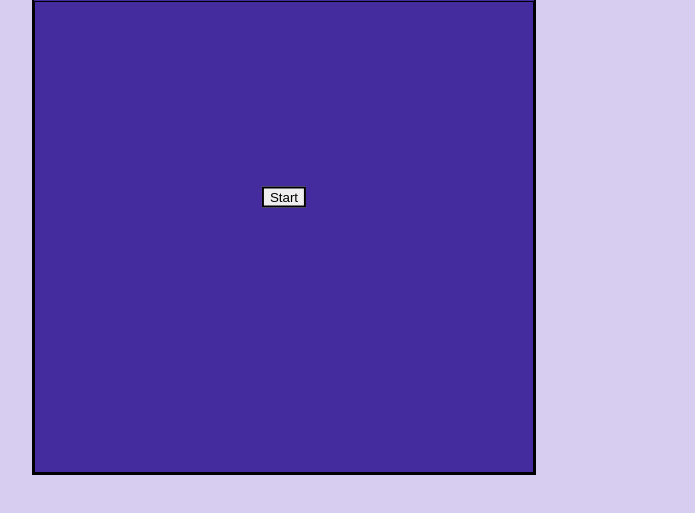
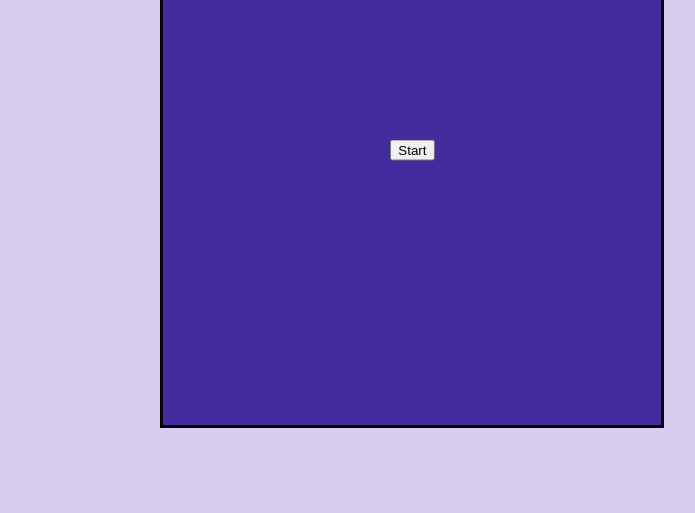
Before and after one commit to urvishp13/Trivia-Game, a plain HTML site: page Version 1/index.html in a window 1280 px wide. Shown: the part 203-716 px from the top of the page, without its empty margins (356-1051 px from the left). Drawn offline with nearby package versions, Linux system fonts and the light colour scheme.

Commit message:
got display to stay still when questions loaded

```diff
--- a/Version 1/assets/css/style.css
+++ b/Version 1/assets/css/style.css
@@ -6,13 +6,16 @@ body {
 
 #container {
     height: 100vh;
+    position: relative;
 }
 
 #display {
-    position: relative;
-    top: 50%;
+    position: absolute;
+    /* top: 50%;
     left: 50%;
-    transform: translate(-50%, -50%);
+    transform: translate(-50%, -50%); */
+    top: 75px; /* hardcoded value found from percentage move using js */
+    left: 516.4000244140625px; /* hardcoded value found from percentage move using js */
 
     border: 2px solid black;
     background-color: #452C9E;
--- a/Version 1/assets/javascript/app.js
+++ b/Version 1/assets/javascript/app.js
@@ -217,29 +217,31 @@ $(document).ready(function () {
             "min-height":`${$('#display').height() - $content.position().top}px`
         });
     $('#start').css({ // position the start button in the middle of the #display
-        "border":"2px solid black",
         "position":"absolute",
         "top":"50%",
         "left":"50%",
         "transform":"translate(-50%,-50%)"
     });
-})
+});
+
+//console.log("on load: " + $('#display').position().top);
 
 // When Trivia started - need to use event delegation since #submit is added dynamically
 $($content).on('click', '#start', function () {
     // Set the HTML for the new content
-    $('#display').css({ // get the position of the display and replace its percentage dimensions with concrete numbers to
-                        // fix its positioning
-        "top":`${$('#display').position().top}`,
-        "left":`${$('#display').position().left}`,
-        "translate":""
-    });
-    $content
-        .html(`
-            <p>Time Remaining: <span id="timer">2:00</span></p>
-            <div id="questions-section"></div>
-            <button id="submit">Done</button>
-        `);
+    //console.log("after clicking start: " + $('#display').position().left);
+    // $('#display').css({ // get the position of the display and replace its percentage dimensions with concrete numbers to
+    //                     // fix its positioning
+    //     "top":`${$('#display').position().top}px`,
+    //     "left":`${$('#display').position().left}px`,
+    //     "transform":""
+    // });
+    //console.log("after applying css to display: " + $('#display').position().top);
+    $content.html(`
+        <p>Time Remaining: <span id="timer">2:00</span></p>
+        <div id="questions-section"></div>
+        <button id="submit">Done</button>
+    `);
 
     // Write the questions to the page
     $.ajax({
```
